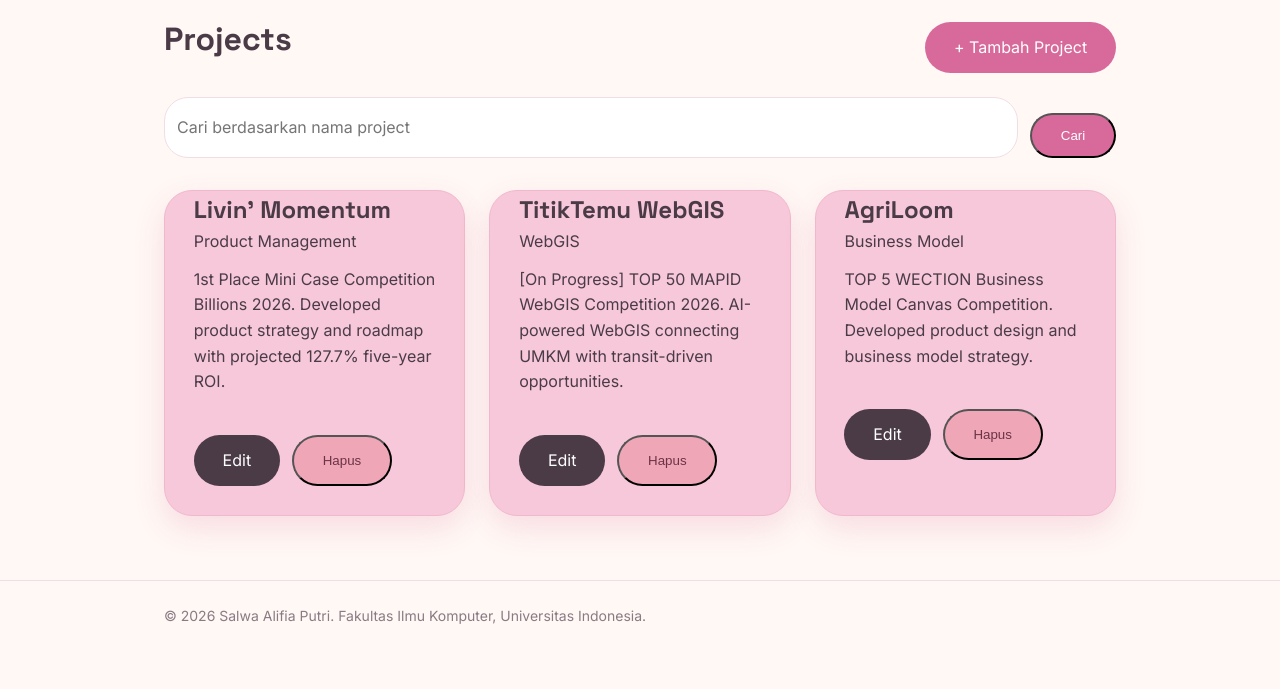
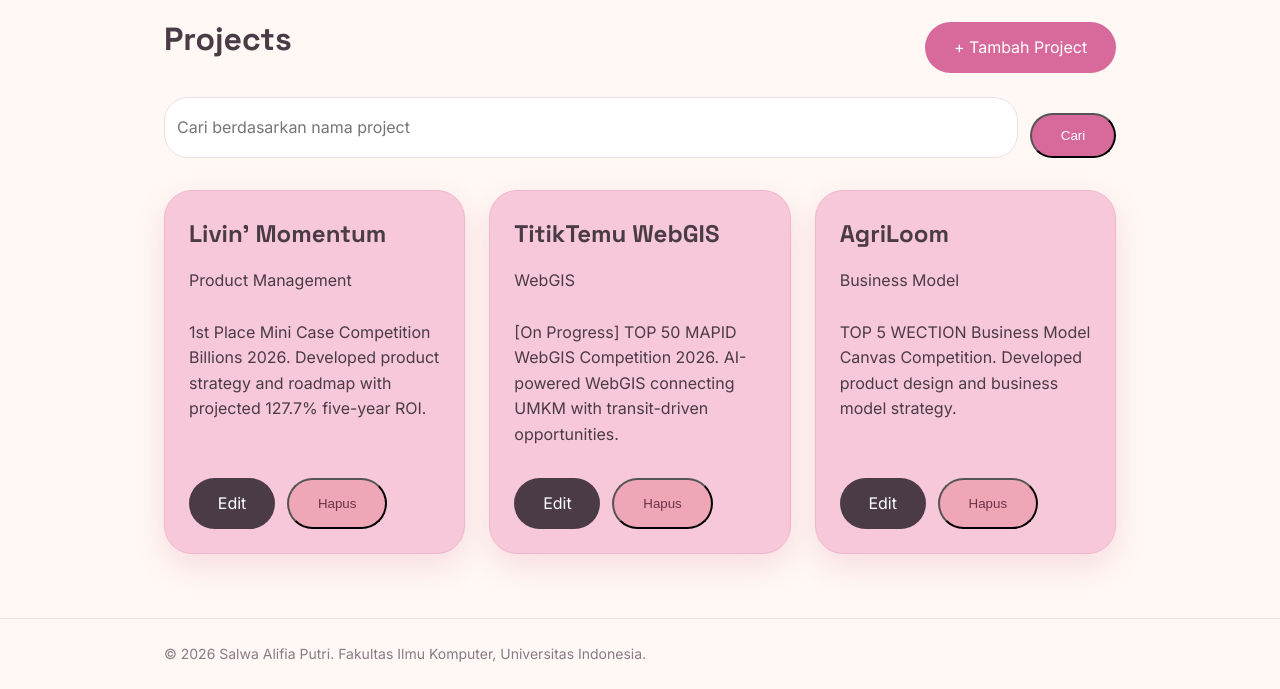
Before and after one commit to salfyea/myportofolio, a Django app: page /projects/ in a window 1280 px wide. Shown: the part 176-865 px from the top of the page. Before the commit the page ends 800 px from the top, so only its background shows below. Run offline with Django 5.2, Linux system fonts and the light colour scheme; data comes from the database, SQL or seed files in the repository.

Commit message:
fix: improve project card padding and button alignment

```diff
--- a/static/css/style.css
+++ b/static/css/style.css
@@ -294,6 +294,8 @@ main {
 .project-card {
     display: flex;
     flex-direction: column;
+    height: 100%;
+    gap: .9rem;
 
     background: #F7C8D9;
     color: #4A3B47;
@@ -302,7 +304,7 @@ main {
     border-radius: 28px;
 
     overflow: hidden;
-    padding: 0; /* image bleeds to the card edges; inner elements get their own margins below */
+    padding: 1.5rem;
 
     box-shadow:
         0 12px 30px rgba(214, 93, 140, 0.18);
@@ -315,15 +317,14 @@ main {
     box-shadow: 0 20px 40px rgba(255, 159, 197, .25);
 }
 
-.project-card h2,
-.project-card p,
-.project-card .project-actions {
-    margin-left: 1.8rem;
-    margin-right: 1.8rem;
+.project-card .project-image {
+    margin: -1.5rem -1.5rem 0;
+    width: calc(100% + 3rem);
+    border-radius: 0;
 }
 
 .project-card .project-actions {
-    margin-bottom: 1.8rem;
+    margin-top: auto;
 }
 
 .project-card h3 {
--- a/templates/base.html
+++ b/templates/base.html
@@ -11,7 +11,7 @@
     <link href="https://fonts.googleapis.com/css2?family=Space+Grotesk:wght@500;700&amp;display=swap" rel="stylesheet">
     <link href="https://fonts.googleapis.com/css2?family=Inter:wght@400;500;600;700&family=Playfair+Display:wght@600;700&display=swap" rel="stylesheet">
 
-    <link rel="stylesheet" href="{% static 'css/style.css' %}?v=5">
+    <link rel="stylesheet" href="{% static 'css/style.css' %}?v=7">
     {% block extra_css %}{% endblock %}
 </head>
 
```
